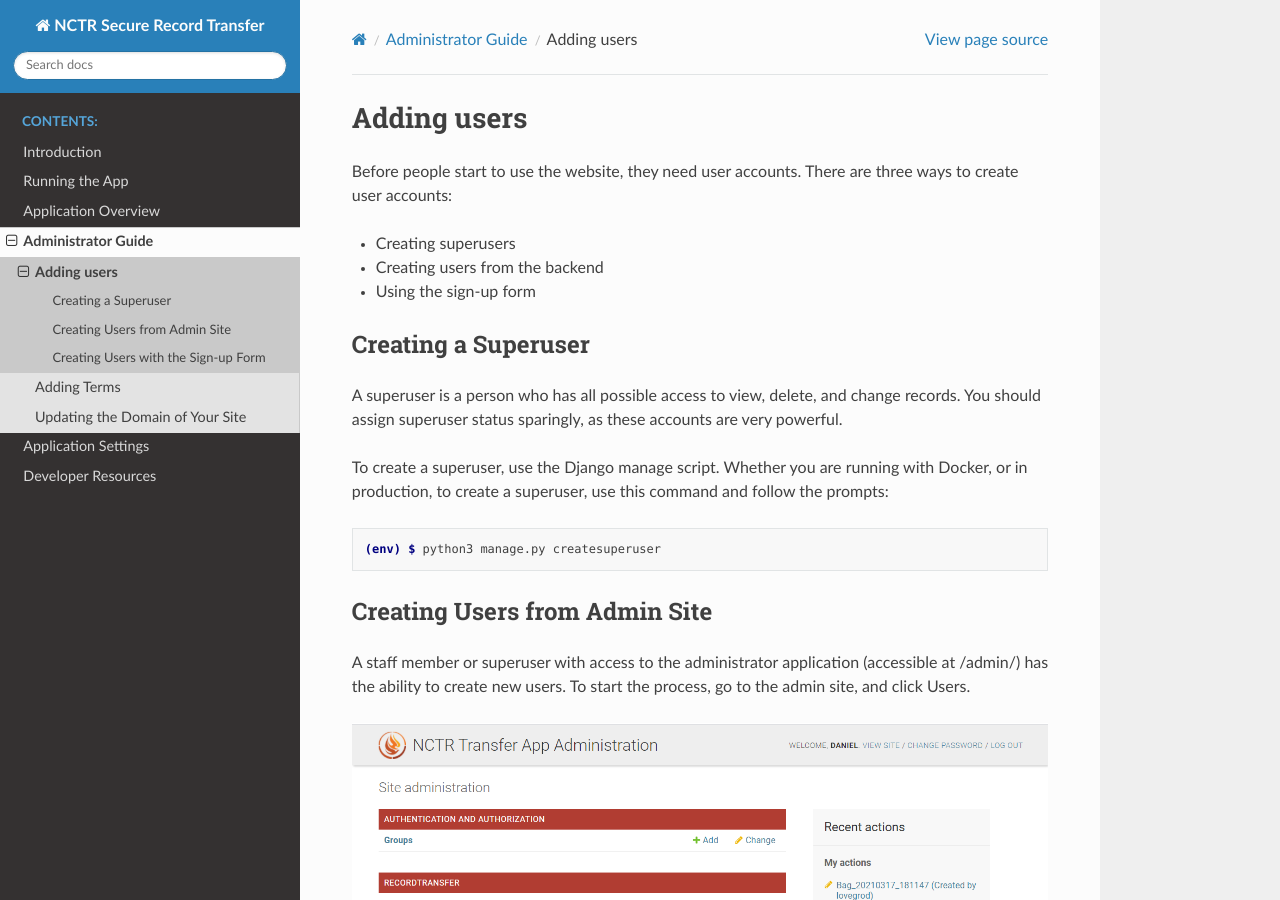
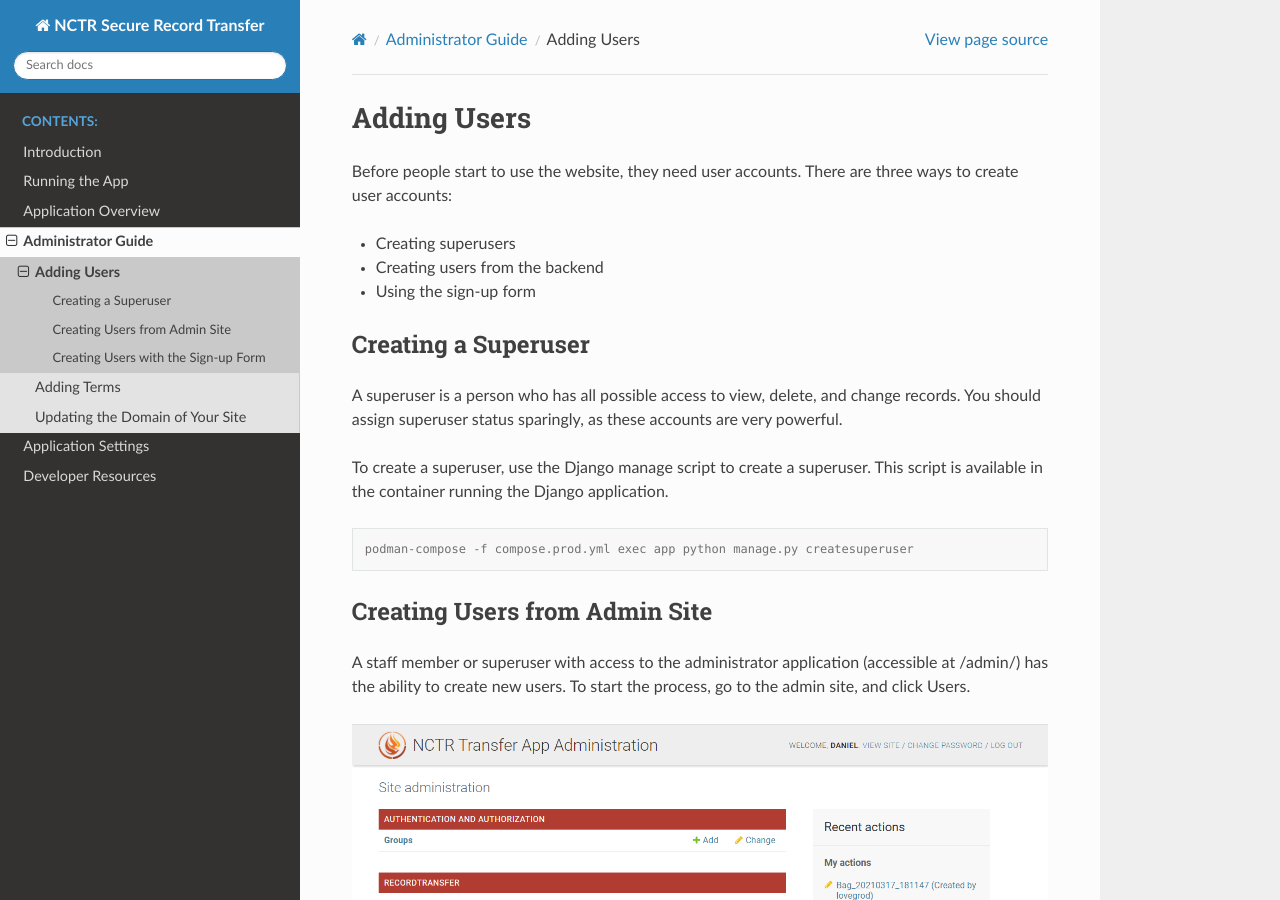
Before and after one commit to NationalCentreTruthReconciliation/Secure-Record-Transfer, a Sphinx documentation site: the page built from docs/admin_guide/addingusers.rst, in a window 1280 px wide and 900 px high. Built offline with Sphinx 7.4.7 and the Read the Docs theme 3.1.0, drawn with Linux system fonts in a browser that asks for light colours.

Commit message:
Capitalize title, update command to use podman-compose

```diff
--- a/docs/admin_guide/addingusers.rst
+++ b/docs/admin_guide/addingusers.rst
@@ -1,4 +1,4 @@
-Adding users
+Adding Users
 ============
 
 Before people start to use the website, they need user accounts. There are three ways to create user
@@ -15,12 +15,12 @@
 A superuser is a person who has all possible access to view, delete, and change records. You should
 assign superuser status sparingly, as these accounts are very powerful.
 
-To create a superuser, use the Django manage script. Whether you are running with Docker, or in
-production, to create a superuser, use this command and follow the prompts:
+To create a superuser, use the Django manage script to create a superuser. This script is available
+in the container running the Django application.
 
 .. code-block:: console
 
-    (env) $ python3 manage.py createsuperuser
+    podman-compose -f compose.prod.yml exec app python manage.py createsuperuser
 
 
 Creating Users from Admin Site
```
